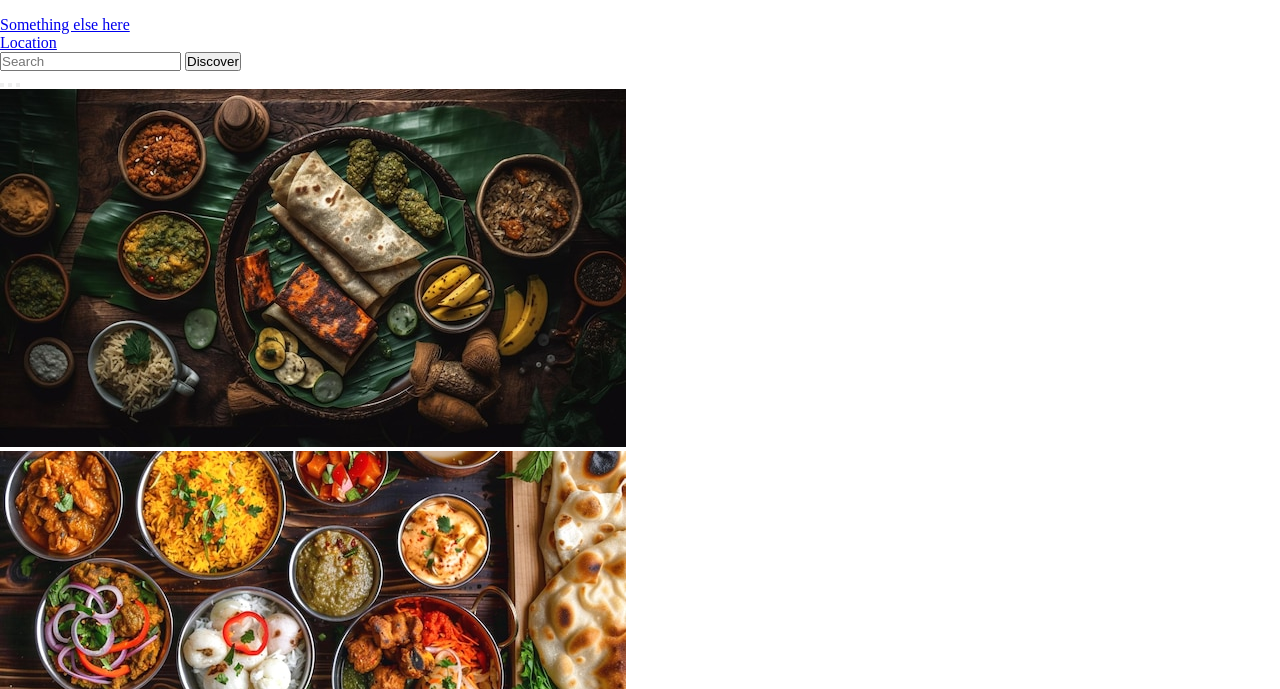
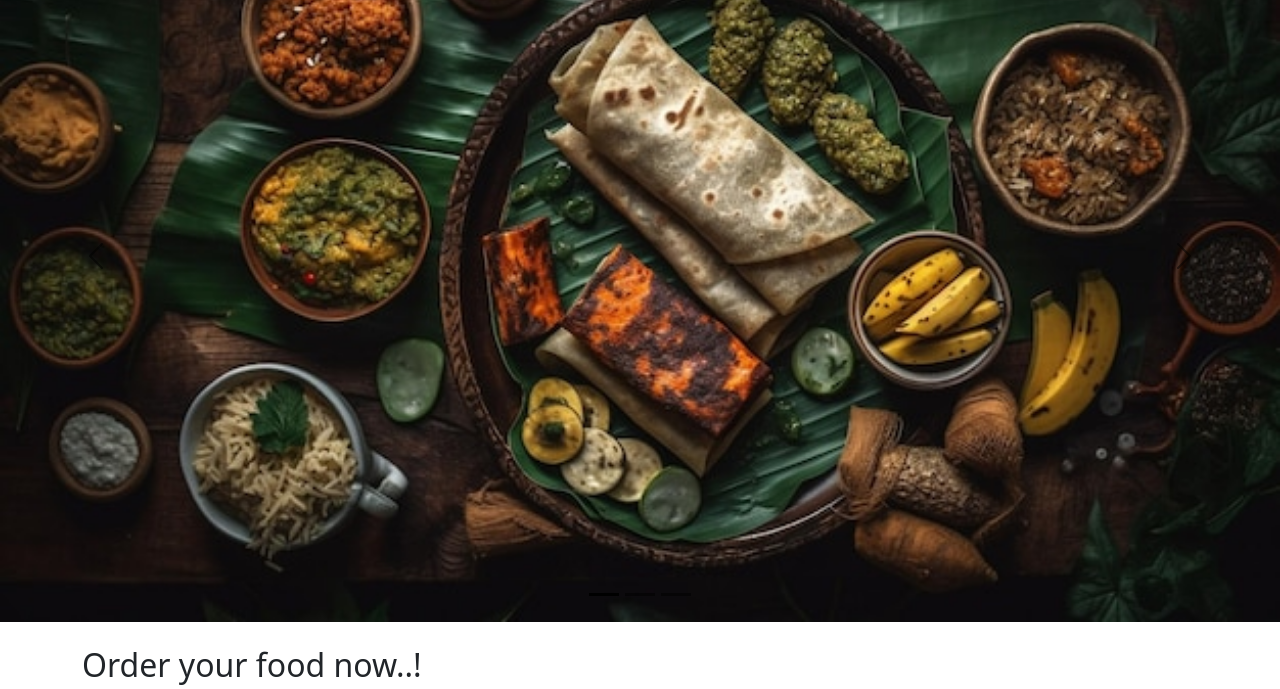
Before and after one commit to Adarsh-3738/homely-foods, a plain HTML site: page index.html in a window 1280 px wide. Shown: the part 110-799 px from the top of the page. Drawn offline with nearby package versions, Linux system fonts and the light colour scheme; the site is published under a folder, as on GitHub Pages, so addresses that start at the root find nothing.

Commit message:
Fixed errors

```diff
--- a/index.html
+++ b/index.html
@@ -4,7 +4,7 @@
 <head>
     <meta charset="UTF-8">
     <meta name="viewport" content="width=device-width, initial-scale=1">
-    <link rel="stylesheet" href="/bootstrap/css/bootstrap.css">
+    <link rel="stylesheet" href="./bootstrap/css/bootstrap.css">
     <link rel="stylesheet" href="style.css">
     <title>Homely Foods</title>
 </head>
```
